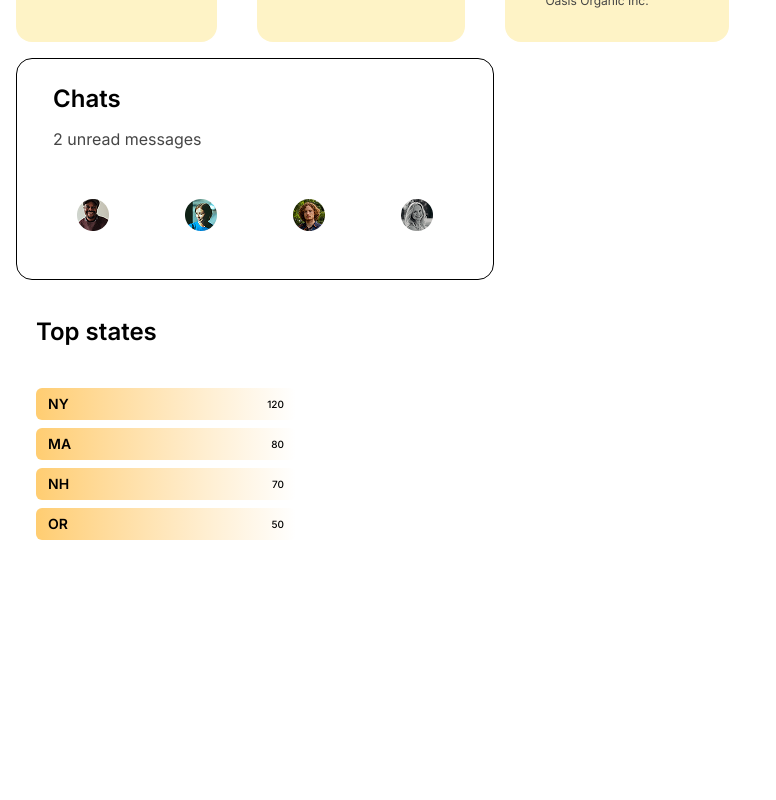
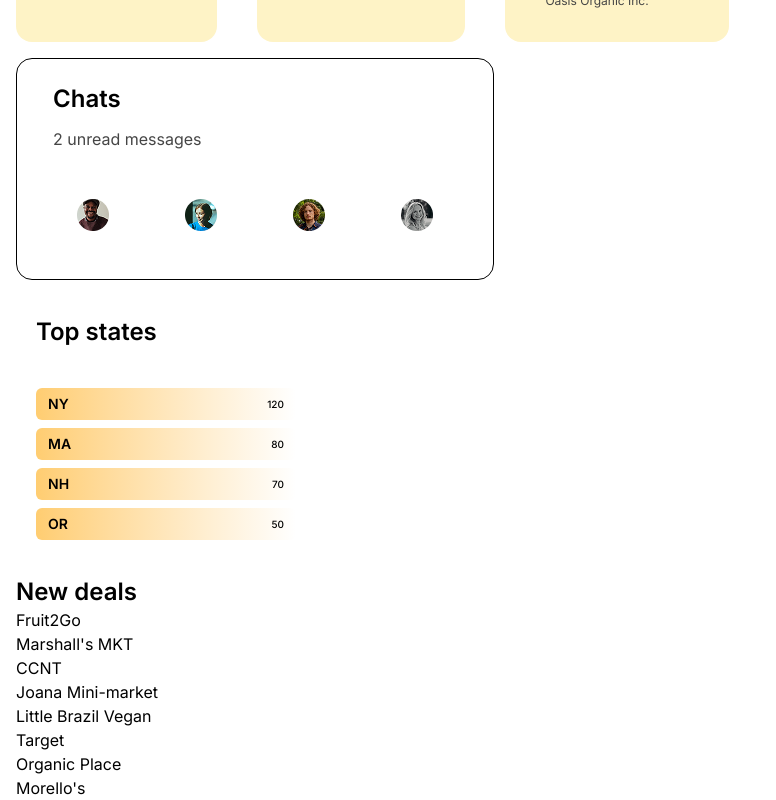
Before and after one commit to corebyte56/React-Dashboard, a React (Vite) app: page / in a window 1280 px wide. Shown: the part 2416-3216 px from the top of the page, without its empty margins (0-776 px from the left). Before the commit the page ends 2976 px from the top, so only its background shows below. Built offline with nearby package versions, Linux system fonts and the light colour scheme.

Commit message:
feat: update new deals section UI and data

```diff
--- a/src/App.jsx
+++ b/src/App.jsx
@@ -6,6 +6,7 @@ import Growth from './component/Growth/Growth'
 import Chats from './component/Chats/Chats'
 import TopCards from './component/Top cards/TopCards'
 import TopStates from './component/Top States/TopStates'
+import NewDeals from './component/New deals/NewDeals'
 const App = () => {
   return (
     <div className='dashboard bg-[#F6F6F3] p-4 h-screen flex flex-col gap-4'>
@@ -16,6 +17,7 @@ const App = () => {
       <TopCards/>
       <Chats/>
       <TopStates/>
+      <NewDeals/>
     </div>
   )
 }
--- /dev/null
+++ b/src/component/New deals/NewDeals.jsx
@@ -0,0 +1,14 @@
+import React from 'react'
+import NewDealsHeader from './NewDealsHeader'
+import NewDealsBody from './NewDealsBody'
+
+const NewDeals = () => {
+  return (
+    <div>
+      <NewDealsHeader/>
+      <NewDealsBody/>
+    </div>
+  )
+}
+
+export default NewDeals
--- /dev/null
+++ b/src/component/New deals/NewDealsBody.jsx
@@ -0,0 +1,27 @@
+import React from "react";
+
+const deals = [
+  "Fruit2Go",
+  "Marshall's MKT",
+  "CCNT",
+  "Joana Mini-market",
+  "Little Brazil Vegan",
+  "Target",
+  "Organic Place",
+  "Morello's",
+];
+const NewDealsBody = () => {
+  return (
+    <div>
+        {
+            deals.map((items, idx) => (
+                <div key={idx}>
+                    <p>{items}</p>
+                </div>
+            ))
+        }
+    </div>
+  )
+};
+
+export default NewDealsBody;
--- /dev/null
+++ b/src/component/New deals/NewDealsHeader.jsx
@@ -0,0 +1,11 @@
+import React from 'react'
+
+const NewDealsHeader = () => {
+  return (
+    <div className='space-y-3'>
+      <h2 className='font-semibold text-2xl'>New deals</h2>
+    </div>
+  )
+}
+
+export default NewDealsHeader
```
